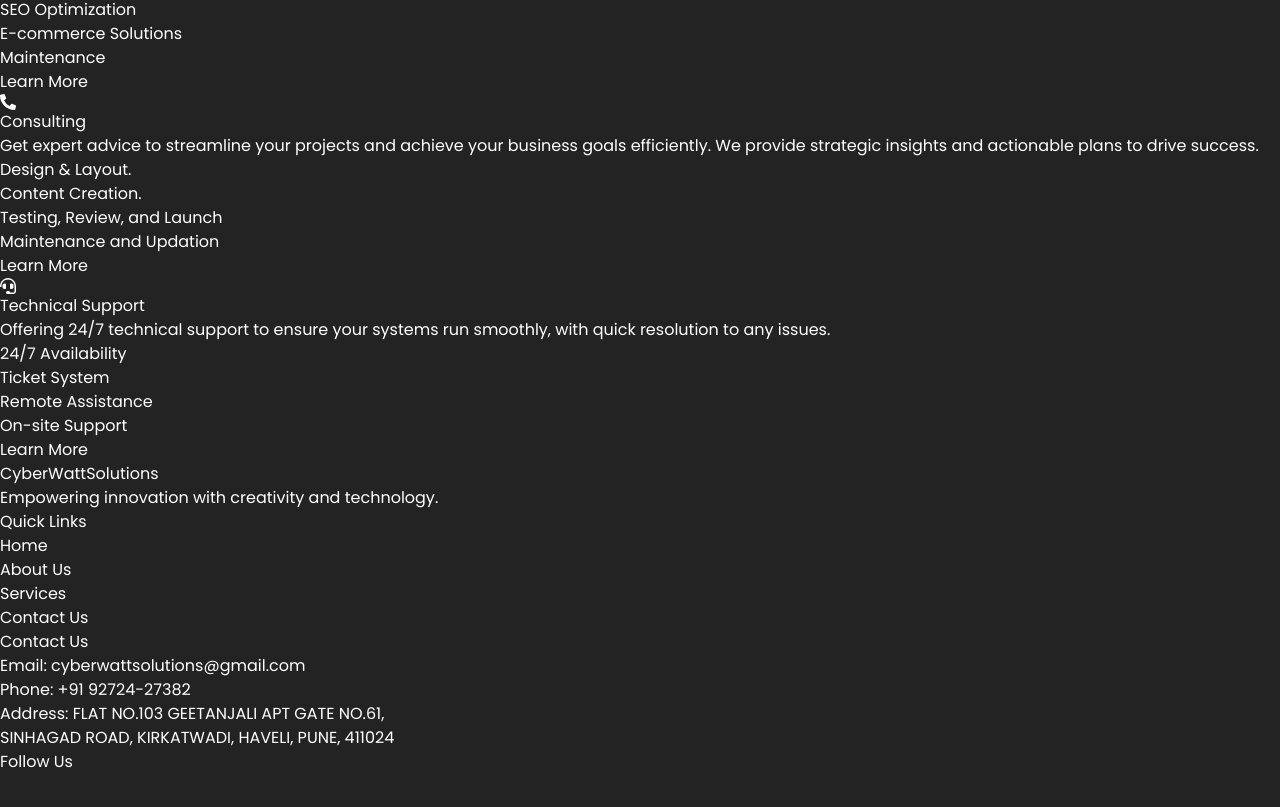
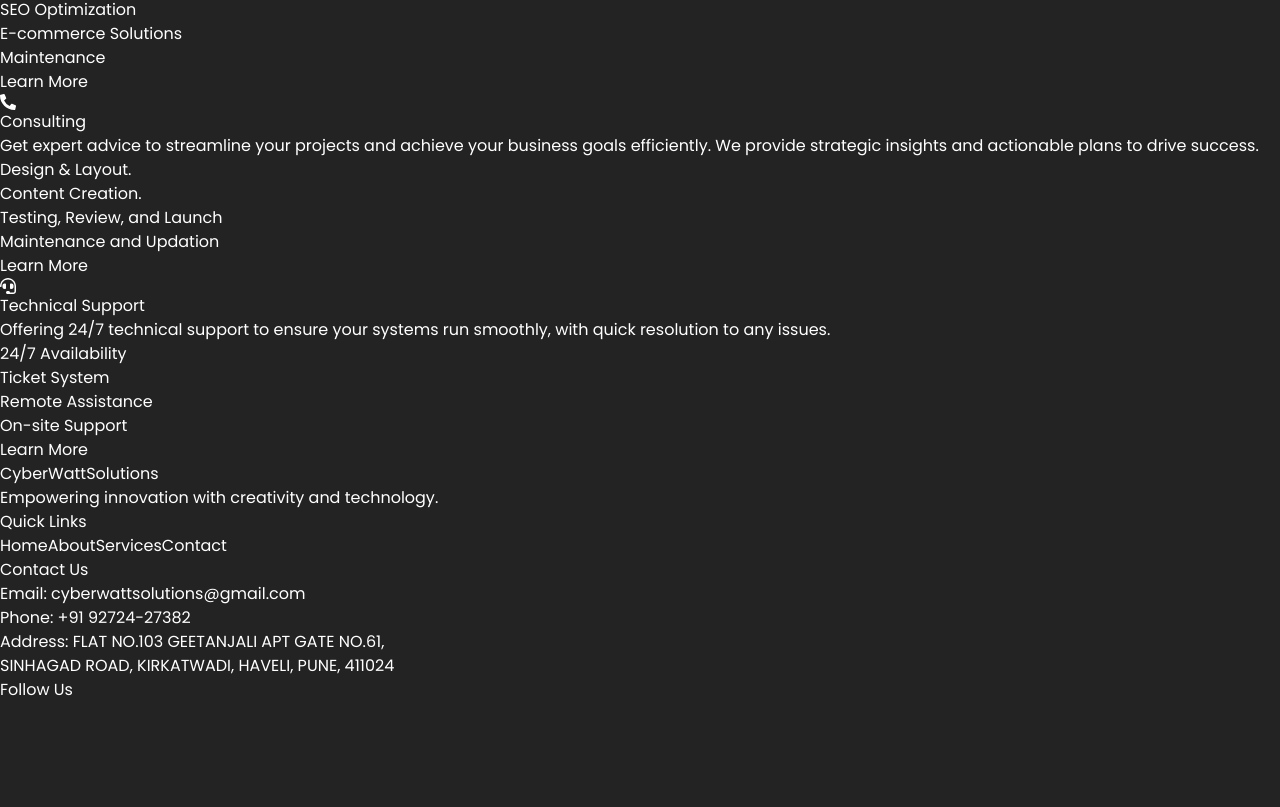
Before and after one commit to CodesRahul96/CyberWatt, a React (Vite) app: page /services in a window 1280 px wide. Shown: the part 1758-2565 px from the top of the page. Built offline with nearby package versions, Linux system fonts and the light colour scheme.

Commit message:
CyberWatt

```diff
--- a/src/components/Footer.jsx
+++ b/src/components/Footer.jsx
@@ -3,7 +3,6 @@
 import { Link } from "react-router-dom";
 
 const Footer = () => {
-  // Animation variants
   const footerVariants = {
     hidden: { opacity: 0 },
     visible: {
@@ -12,8 +11,8 @@
         duration: 0.8,
         ease: "easeOut",
         when: "beforeChildren",
-        staggerChildren: 0.2,
-      },
+        staggerChildren: 0.2
+      }
     },
   };
 
@@ -23,7 +22,7 @@
   };
 
   const linkVariants = {
-    hover: { scale: 1.05, color: "#facc15" }, // Yellow-400
+    hover: { scale: 1.05, color: "#facc15" },
     tap: { scale: 0.95 },
   };
 
@@ -42,10 +41,7 @@
     >
       <div className="max-w-7xl mx-auto px-4 sm:px-6 lg:px-8 flex flex-col md:flex-row flex-wrap justify-between gap-8">
         {/* Logo Section */}
-        <motion.div
-          className="flex flex-col items-start"
-          variants={sectionVariants}
-        >
+        <motion.div className="flex flex-col items-start" variants={sectionVariants}>
           <h3 className="text-xl sm:text-2xl lg:text-3xl font-bold text-yellow-400 mb-4">
             CyberWattSolutions
           </h3>
@@ -60,13 +56,9 @@
             Quick Links
           </h4>
           <ul className="flex flex-col gap-2">
-            {["Home", "About Us", "Services", "Contact Us"].map(
-              (item, index) => (
-                <motion.li key={index} variants={sectionVariants}>
+          <motion.li variants={sectionVariants} className="flex flex-col">
                 <Link
-                    to={`item === 'Home' ? '/' : /${item
-                      .toLowerCase()
-                      .replace(" ", "-")}`}
+                  to="/"
                   className="text-sm sm:text-base lg:text-lg hover:text-yellow-400 transition duration-300"
                 >
                   <motion.span
@@ -74,12 +66,46 @@
                     whileHover="hover"
                     whileTap="tap"
                   >
-                      {item}
+                    Home
+                  </motion.span>
+                </Link>
+                <Link
+                  to="/about"
+                  className="text-sm sm:text-base lg:text-lg hover:text-yellow-400 transition duration-300"
+                >
+                  <motion.span
+                    variants={linkVariants}
+                    whileHover="hover"
+                    whileTap="tap"
+                  >
+                    About
+                  </motion.span>
+                </Link>
+                <Link
+                  to="/services"
+                  className="text-sm sm:text-base lg:text-lg hover:text-yellow-400 transition duration-300"
+                >
+                  <motion.span
+                    variants={linkVariants}
+                    whileHover="hover"
+                    whileTap="tap"
+                  >
+                    Services
+                  </motion.span>
+                </Link>
+                <Link
+                  to="/contact"
+                  className="text-sm sm:text-base lg:text-lg hover:text-yellow-400 transition duration-300"
+                >
+                  <motion.span
+                    variants={linkVariants}
+                    whileHover="hover"
+                    whileTap="tap"
+                  >
+                    Contact
                   </motion.span>
                 </Link>
               </motion.li>
-              )
-            )}
           </ul>
         </motion.div>
 
@@ -91,22 +117,13 @@
           <ul className="flex flex-col gap-2 text-sm sm:text-base lg:text-lg">
             <motion.li variants={sectionVariants}>
               Email:{" "}
-              <a
-                href="mailto:cyberwattsolutions@gmail.com"
-                className="hover:text-yellow-400"
-              >
-                <motion.span
-                  variants={linkVariants}
-                  whileHover="hover"
-                  whileTap="tap"
-                >
+              <a href="mailto:cyberwattsolutions@gmail.com" className="hover:text-yellow-400">
+                <motion.span variants={linkVariants} whileHover="hover" whileTap="tap">
                   cyberwattsolutions@gmail.com
                 </motion.span>
               </a>
             </motion.li>
-            <motion.li variants={sectionVariants}>
-              Phone: +91 92724-27382
-            </motion.li>
+            <motion.li variants={sectionVariants}>Phone: +91 92724-27382</motion.li>
             <motion.li variants={sectionVariants}>
               Address: FLAT NO.103 GEETANJALI APT GATE NO.61,
               <br /> SINHAGAD ROAD, KIRKATWADI, HAVELI, PUNE, 411024
@@ -128,7 +145,6 @@
               whileTap="tap"
             >
               <svg className="w-6 h-6" fill="currentColor" viewBox="0 0 24 24">
-                {/* Twitter Icon */}
                 <path d="M23 3a10.9 10.9 0 01-3.14 1.53 4.48 4.48 0 00-7.86 3v1A10.66 10.66 0 013 4s-4 9 5 13a11.64 11.64 0 01-7 2c9 5 20 0 20-11.5a4.5 4.5 0 00-.08-.83A7.72 7.72 0 0023 3z" />
               </svg>
             </motion.a>
@@ -140,7 +156,6 @@
               whileTap="tap"
             >
               <svg className="w-6 h-6" fill="currentColor" viewBox="0 0 24 24">
-                {/* Facebook Icon */}
                 <path d="M9 8h-3v4h3v12h5v-12h3.642l.358-4h-4v-1.667c0-.955.192-1.333 1.115-1.333h2.885v-5h-3.808c-3.596 0-5.192 1.583-5.192 4.615v3.385z" />
               </svg>
             </motion.a>
@@ -149,15 +164,9 @@
       </div>
 
       {/* Bottom Bar */}
-      <motion.div
-        className="mt-12 border-t border-gray-700 pt-6"
-        variants={sectionVariants}
-      >
+      <motion.div className="mt-12 border-t border-gray-700 pt-6" variants={sectionVariants}>
         <div className="max-w-7xl mx-auto px-4 sm:px-6 lg:px-8 flex flex-col md:flex-row justify-between items-center">
-          <motion.p
-            className="text-sm sm:text-base lg:text-lg"
-            variants={sectionVariants}
-          >
+          <motion.p className="text-sm sm:text-base lg:text-lg" variants={sectionVariants}>
             © 2025 CyberWattSolutions. All rights reserved.
           </motion.p>
           <div className="flex gap-6 mt-4 md:mt-0">
--- a/src/components/Navbar.jsx
+++ b/src/components/Navbar.jsx
@@ -44,7 +44,7 @@
             <img
               src={Logo}
               alt="Logo"
-              className="h-12 md:h-14 cursor-pointer"
+              className="h-20 md:h-14 cursor-pointer"
             />
           </Link>
         </motion.div>
```
Also changed, not shown: src/pages/About.jsx (+8 -5 lines). Lines whose indentation alone changed are shown as unchanged.
